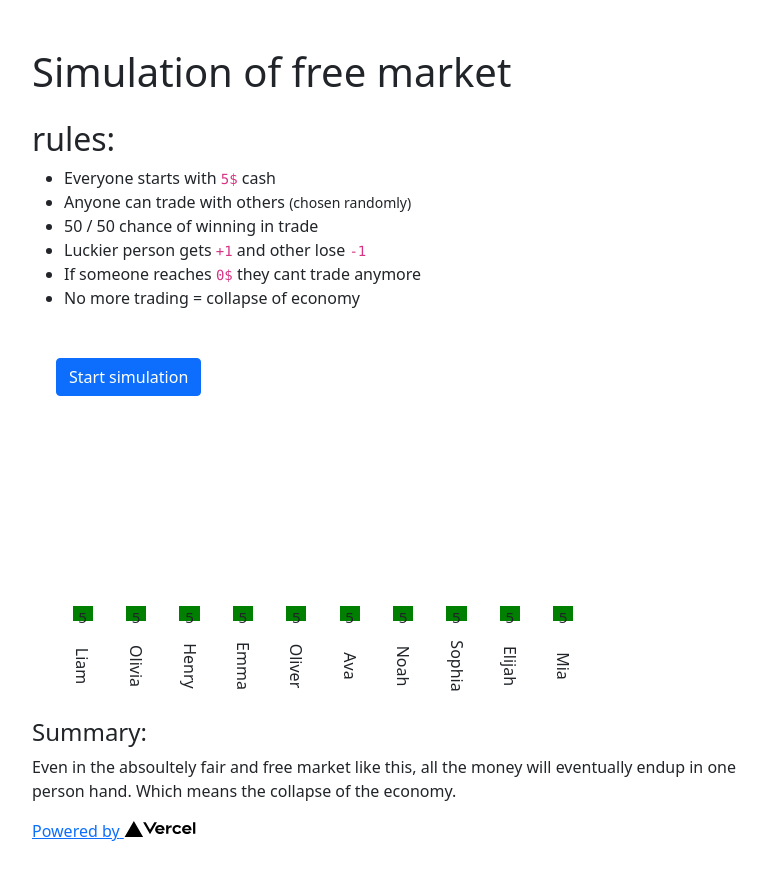
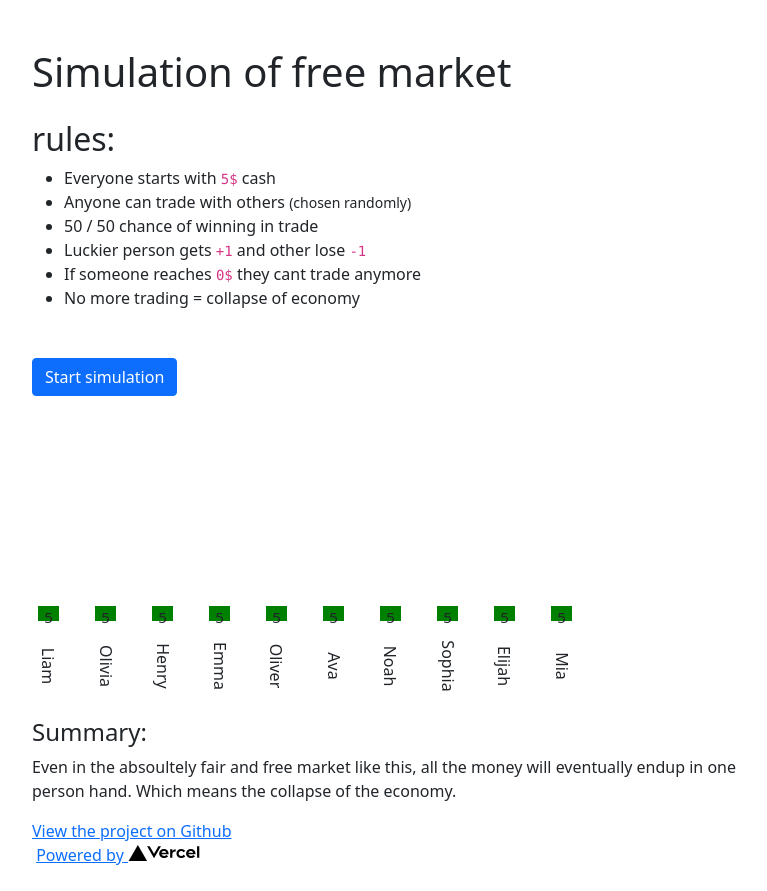
Before and after one commit to Mhmdrza/free-market, a Next.js app: page / in a window 1280 px wide. Shown: the whole page, without its empty margins (50-817 px from the left). Before the commit the page ends 867 px from the top, so only its background shows below. Built offline with nearby package versions, Linux system fonts and the light colour scheme.

Commit message:
chore: github added

```diff
--- a/pages/index.js
+++ b/pages/index.js
@@ -105,17 +105,18 @@ export default function Home() {
           <li>No more trading = collapse of economy</li>
         </ul>
         {<div className='d-flex justify-content-center0 mt-5'>
-          <button className='ms-4 btn btn-primary' onClick={()=>(startSimulation(), setStarted(true))} >
+          <button className=' btn btn-primary' onClick={()=>(startSimulation(), setStarted(true))} >
             {started? "Restart": 'Start'} simulation
           </button>
         </div>}
-        <div className='ms-4'>
+        <div className=''>
           <div className='row flex-row-reverse justify-content-end'>
-          <div className='mb-5 col-md-9 col-lg-6' style={{
+          <div className='mb-5 col-md-9 col-lg-6 p-0' style={{
             display: 'flex',
             alignItems: 'flex-end',
             justifyContent: 'space-around',
             height: '250px',
+            pointerEvents: 'none'
           }}>
           { nodes.map( ({id, cash}) => (
             <div key={id} className='d-flex justify-content-center align-items-center flex-column col-1'>
@@ -127,14 +128,13 @@ export default function Home() {
               }}/>
               <span id={nodeTextIdGenerator(id)} style={{
                 transform: 'rotate(90deg) translateX(2rem)',
-                // position: 'absolute'
               }}>{names[id]}</span>
             </div>
           ))}
           </div>
           {started && <>
-            <div className='p-0 col-md-3 col-lg-2 d-flex flex-column justify-content-around'>
-              <div className='mt-3 ' id='transactionPanel' style={{
+            <div className='p-0 col-md-3 col-lg-2 d-flex flex-column-reverse flex-md-column justify-content-around'>
+              <div className='mt-3 col-sm-6' id='transactionPanel' style={{
                 display: 'flex',
                 alignItems: 'center',
                 flexDirection: 'column-reverse',
@@ -157,6 +157,11 @@ export default function Home() {
       </main>
 
       <footer className='container mt-3'>
+        <a href='https://github.com/Mhmdrza/free-market'>
+          View the project on Github
+        </a>
+        <br/>
+        &nbsp;
         <a
           href="https://vercel.com?utm_source=create-next-app&utm_medium=default-template&utm_campaign=create-next-app"
           target="_blank"
```
